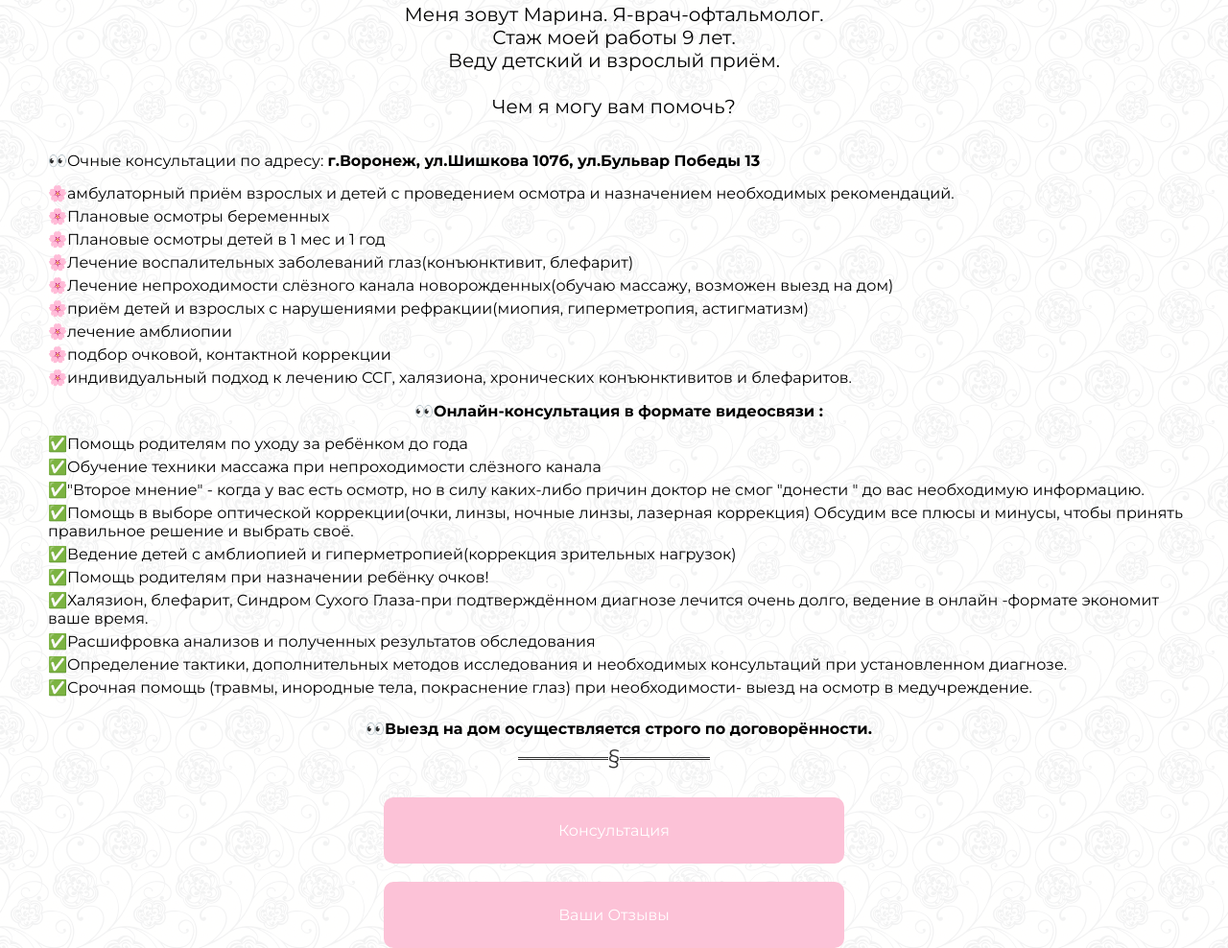
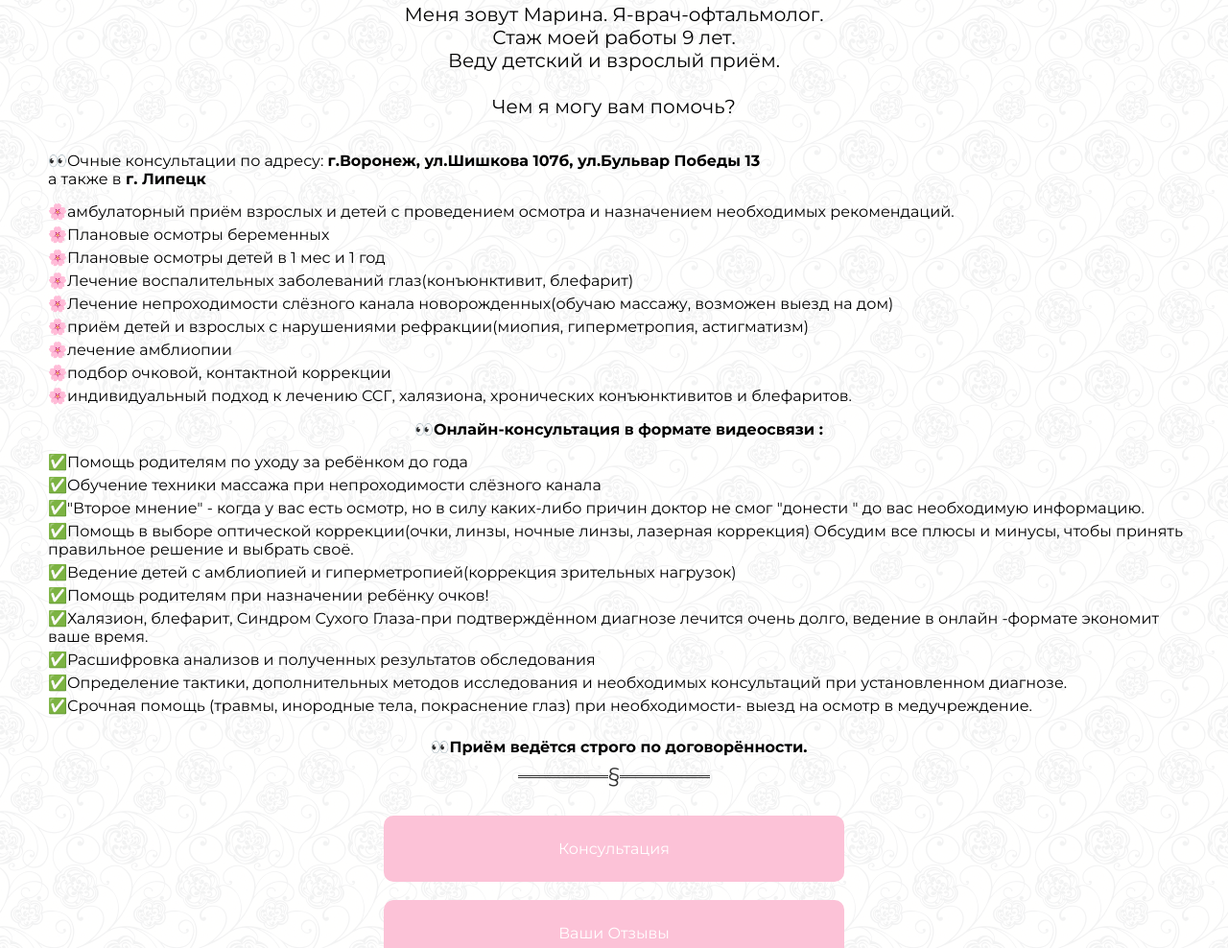
Before and after one commit to oftalmarina-dominyk/oftalmarina-dominyk.github.io, a plain HTML site: page index.html in a window 1280 px wide. Shown: the part 200-1188 px from the top of the page at 96% size. Drawn offline with Linux system fonts and the light colour scheme.

Commit message:
Update index.html

```diff
--- a/index.html
+++ b/index.html
@@ -34,7 +34,7 @@
 							⠀⠀<p></p>
 							<ul>
 								<li class="first_fix">👀Очные консультации по адресу: <b>г.Воронеж, ул.Шишкова 107б, ул.Бульвар Победы
-										13</b>
+										13</b><br>а также в<b> г. Липецк</b>
 								</li>
 								<li class="second">🌸амбулаторный приём взрослых и детей с проведением осмотра и назначением необходимых
 									рекомендаций.
@@ -72,7 +72,7 @@
 								<li>✅Срочная помощь (травмы, инородные тела, покраснение глаз) при необходимости- выезд на осмотр в
 									медучреждение.</li>
 								<br>
-								<li class="center"> 👀<b>Выезд на дом осуществляется строго по договорённости.</b></li>
+								<li class="center"> 👀<b>Приём ведётся строго по договорённости.</b></li>
 							</ul>
 						</div>
 					</div>
```
